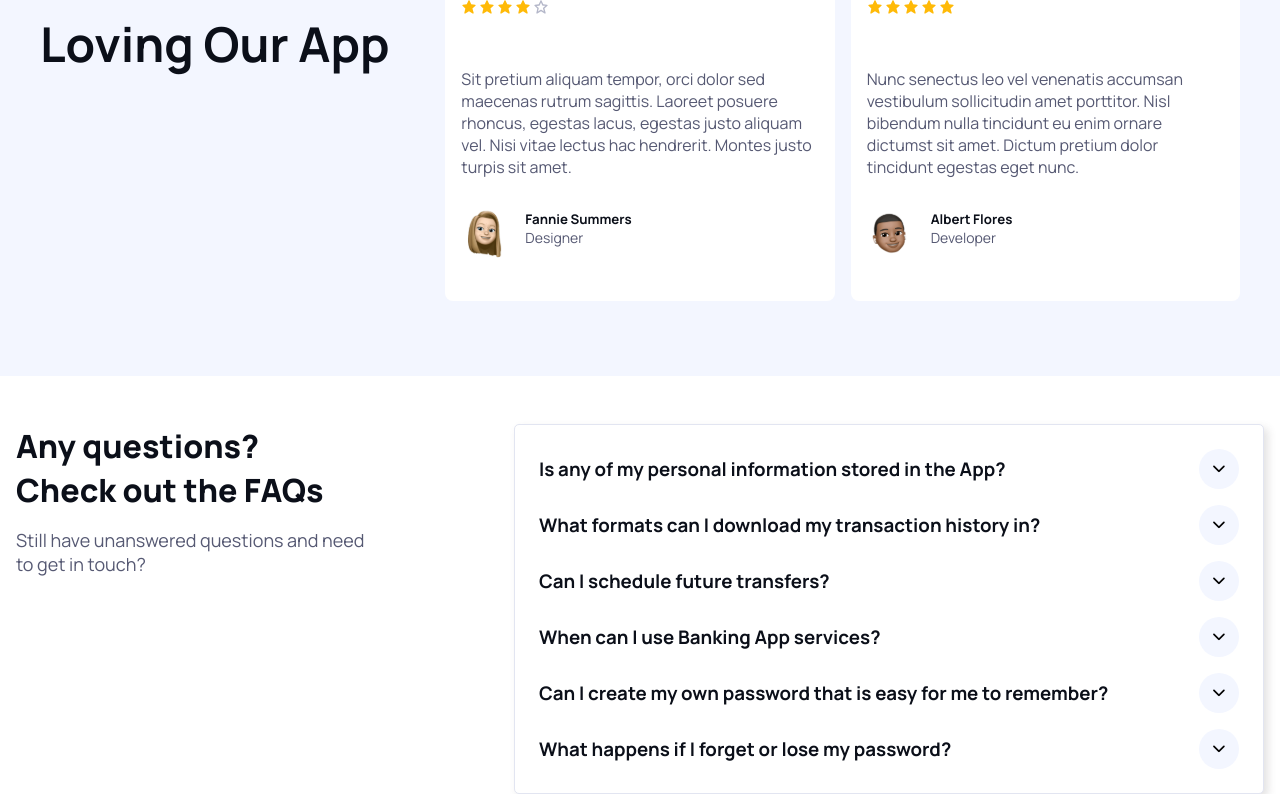
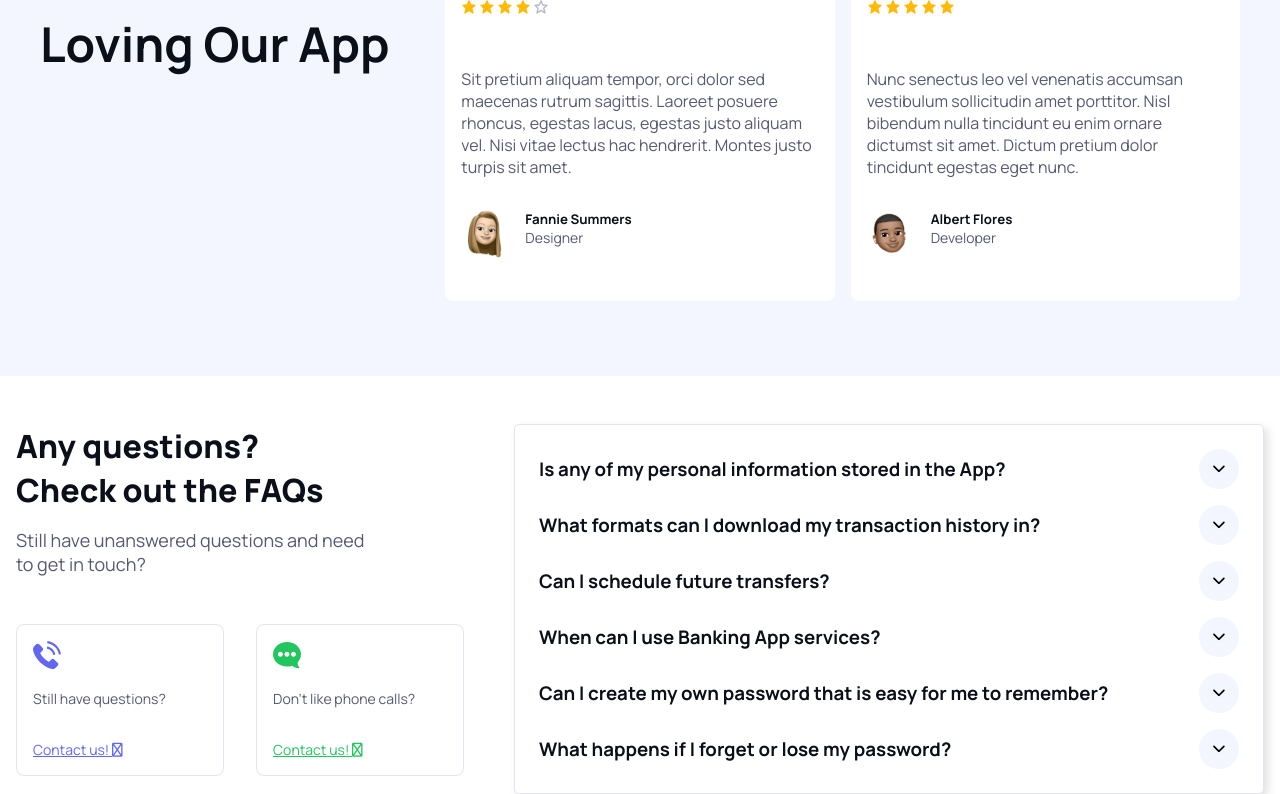
Before and after one commit to FeliciaDahl/SiliconReact, a React (Vite) app: page / in a window 1280 px wide. Shown: the part 4144-4938 px from the top of the page. Built offline with nearby package versions, Linux system fonts and the light colour scheme.

Commit message:
Added component ContactCards

```diff
--- a/src/App.jsx
+++ b/src/App.jsx
@@ -7,6 +7,7 @@ import HowDoesItWork from './components/HowDoesItWork'
 import InfoCardsDesktop from './components/InfoCardsDesktop'
 import Testimonials from './components/Testimonials'
 import Faq from './components/Faq'
+import ContactCards from './components/ContactCards'
 
 function App() {
 
@@ -21,8 +22,13 @@ function App() {
       <HowDoesItWork/>
       <InfoCardsDesktop/>
       <Testimonials/>
-      <section aria-label="frequently asked questions" class="faq">
+      <section aria-label="frequently asked questions" className="faq">
+      <div className="container">
+      <div className="desktop-layout">
       <Faq/>
+      <ContactCards/>
+      </div>
+      </div>
       </section>
     </main>
     </>
--- /dev/null
+++ b/src/components/ContactCardItems.jsx
@@ -0,0 +1,16 @@
+import React from 'react'
+
+const ContactCardItems = ({icon, iconAlt, question, color}) => {
+
+  return (
+
+    <div className="card">
+        <img className="pb-1" src={icon} alt={iconAlt}/>
+        <p className="bd-text pb-2 f-size-14">{question}</p>
+        <a className={`${color} pb-1 f-size-14`}  href="#">Contact us!  <i className="fa-regular fa-arrow-right"></i></a>
+    </div>
+
+  )
+}
+
+export default ContactCardItems
--- /dev/null
+++ b/src/components/ContactCards.jsx
@@ -0,0 +1,27 @@
+import ContactCardItems from "./ContactCardItems"
+
+const ContactCards = () => {
+const contactInfo =[
+    {icon:"./images/contact/phone-icon.svg", iconAlt:"phone icon", question:"Still have questions?", color:"call-color"},
+    {icon:"./images/contact/chat-icon.svg", iconAlt:"chat icon", question:"Don't like phone calls?", color:"chat-color"}
+]
+
+  return (
+    <div className="contact-cards pt-2">
+
+        {
+            contactInfo.map((info, index) => (
+            <ContactCardItems
+                key={index}
+                icon={info.icon}
+                iconAlt={info.iconAlt}
+                question={info.question}
+                color={info.color} />
+            ))
+        }
+
+</div>
+  )
+}
+
+export default ContactCards
--- a/src/components/Faq.jsx
+++ b/src/components/Faq.jsx
@@ -31,28 +31,20 @@ const Faq = () => {
     ])
   return (
 
-<div class="container">
-<div class="desktop-layout">
 
-<div class="faq-heading">
-    <h2 class="h2-25 pb-1">Any questions? Check out the FAQs</h2>
-    <p class="bd-text f-size-18 pb-1">Still have unanswered questions and need
+<>
+<div className="faq-heading">
+    <h2 className="h2-25 pb-1">Any questions? Check out the FAQs</h2>
+    <p className="bd-text f-size-18 pb-1">Still have unanswered questions and need
         to get in touch?</p>
     </div>
 
-        <div class="faq-accordion">
+        <div className="faq-accordion">
             {
                 accordionItems.map((item, index)=> (<FaqAccordionItems key={index} item={item}/>))
             }
         </div>
-
-
-
-
-
-
-    </div>
-</div>
+</>
 
   )
 }
--- a/src/components/FaqAccordionItems.jsx
+++ b/src/components/FaqAccordionItems.jsx
@@ -1,16 +1,16 @@
 import React from 'react'
 
-const FaqAccordionItems = ({item}) => {
+const FaqAccordionItems = ({ item }) => {
     return (
-    <div class="faq-card">
-        <div class="question">
+    <div className="faq-card">
+        <div className="question">
             <h3>{item.question}</h3>
-            <button class="btn-circle">
-                <i class="fa-solid fa-chevron-down"></i>
+            <button className="btn-circle">
+                <i className="fa-solid fa-chevron-down"></i>
             </button>
         </div>
-        <div class="answer">
-            <div class="expand">
+        <div className="answer">
+            <div className="expand">
                 <p>{item.answer}</p>
             </div>
         </div>
--- a/src/index.css
+++ b/src/index.css
@@ -21,6 +21,11 @@
   --clr-nav-btn: #ffff;
   --clr-circle-btn: #ffff;
   --clr-btn-apps: #0b0f19;
+
+  --clr-success: #22C55E;
+  --clr-error: #EF4444;
+  --clr-warning:#FFBA08;
+  --clr-info: #4C82F7;
 
   --clr-bg-accordion: #ffff;
 
@@ -669,9 +674,8 @@ header .container {
   border: 1px solid var(--clr-br);
   padding: 1rem;
 }
-.call {
+.contact {
   text-decoration: none;
-  color: var(--crl-primary);
 
   &:hover,
   &:focus-visible {
@@ -679,17 +683,13 @@ header .container {
     transition: var(--transition-time);
   }
 }
+.call-color{
+  color: var(--crl-primary);
+}
+.chat-color {
+  color: var(--clr-success);
+}
 
-.chat {
-  text-decoration: none;
-  color: #22c55e;
-
-  &:hover,
-  &:focus-visible {
-    text-decoration: underline;
-    transition: var(--transition-time);
-  }
-}
 
 .btn-contact {
   font-weight: 600;
```
